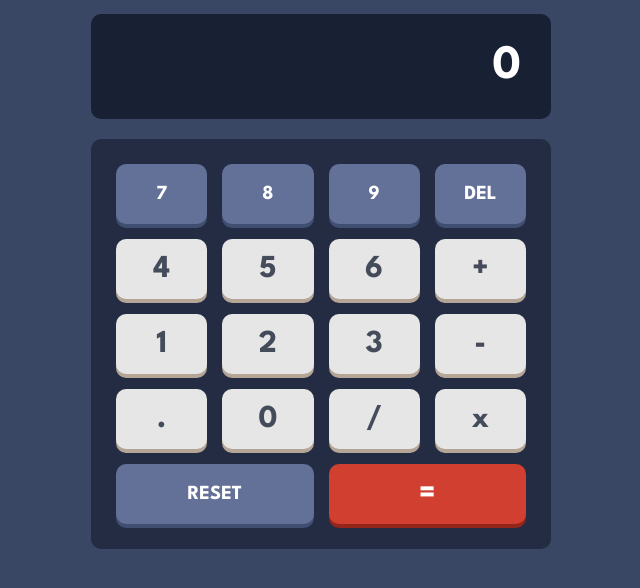
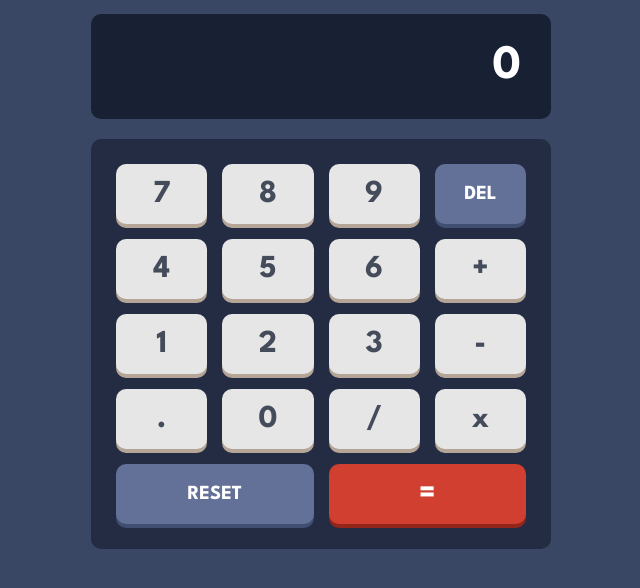
Before and after one commit to mattstuddert/inaccessible-calculator, a plain HTML site: page index.html in a window 1280 px wide. Shown: the part 128-716 px from the top of the page, without its empty margins (319-959 px from the left). Drawn offline with Linux system fonts and the light colour scheme.

Commit message:
Update key colours

```diff
--- a/index.html
+++ b/index.html
@@ -31,9 +31,9 @@
     <div class="screen" id="screen">0</div>
 
     <div class="keypad">
-      <div class="key function" onclick="inputNumber('7')">7</div>
-      <div class="key function" onclick="inputNumber('8')">8</div>
-      <div class="key function" onclick="inputNumber('9')">9</div>
+      <div class="key number" onclick="inputNumber('7')">7</div>
+      <div class="key number" onclick="inputNumber('8')">8</div>
+      <div class="key number" onclick="inputNumber('9')">9</div>
       <div class="key function" onclick="deleteChar()">DEL</div>
 
       <div class="key number" onclick="inputNumber('4')">4</div>
```
